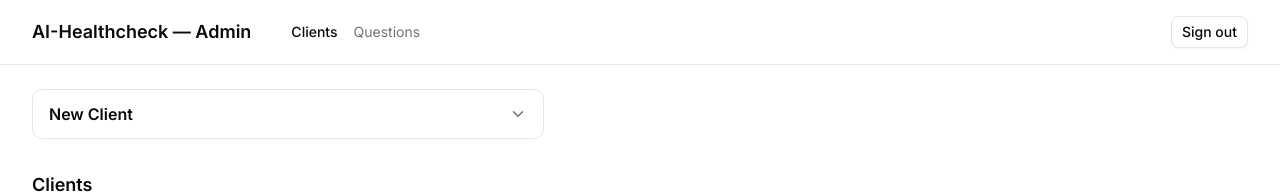
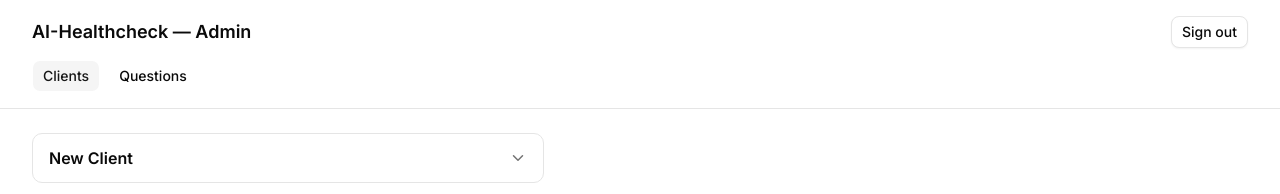
Before and after one commit to vinas/ai-healthcheck, a Next.js app: page /admin in a window 1280 px wide. Shown: the top 194 px of the page. Built offline with nearby package versions, Linux system fonts and the light colour scheme; no server answers.

Commit message:
navigation bar enhanced

```diff
--- a/components/admin/admin-header.tsx
+++ b/components/admin/admin-header.tsx
@@ -2,7 +2,7 @@
 
 import Link from "next/link";
 import { usePathname } from "next/navigation";
-import { Button } from "@/components/ui/button";
+import { Button, buttonVariants } from "@/components/ui/button";
 import { logout } from "./logout-action";
 
 const NAV_LINKS = [
@@ -15,23 +15,25 @@ export default function AdminHeader() {
 
   return (
     <header className="border-b border-border px-8 py-4">
+      <div className="flex flex-col gap-3">
         <div className="flex items-center justify-between">
-        <div className="flex items-center gap-10">
           <h1 className="text-lg font-semibold text-foreground">
             AI-Healthcheck — Admin
           </h1>
-          <nav className="flex items-center gap-4">
+          <form action={logout}>
+            <Button type="submit" variant="outline" size="sm">
+              Sign out
+            </Button>
+          </form>
+        </div>
+        <nav className="flex items-center gap-2">
           {NAV_LINKS.map(({ href, label }) => {
             const isActive = href === "/admin" ? pathname === "/admin" : pathname.startsWith(href);
             return (
               <Link
                 key={href}
                 href={href}
-                  className={
-                    isActive
-                      ? "text-sm font-medium text-foreground"
-                      : "text-sm text-muted-foreground hover:text-foreground"
-                  }
+                className={buttonVariants({ variant: isActive ? "secondary" : "ghost", size: "sm" })}
               >
                 {label}
               </Link>
@@ -39,12 +41,6 @@ export default function AdminHeader() {
           })}
         </nav>
       </div>
-        <form action={logout}>
-          <Button type="submit" variant="outline" size="sm">
-            Sign out
-          </Button>
-        </form>
-      </div>
     </header>
   );
 }
```
Lines whose indentation alone changed are shown as unchanged.
